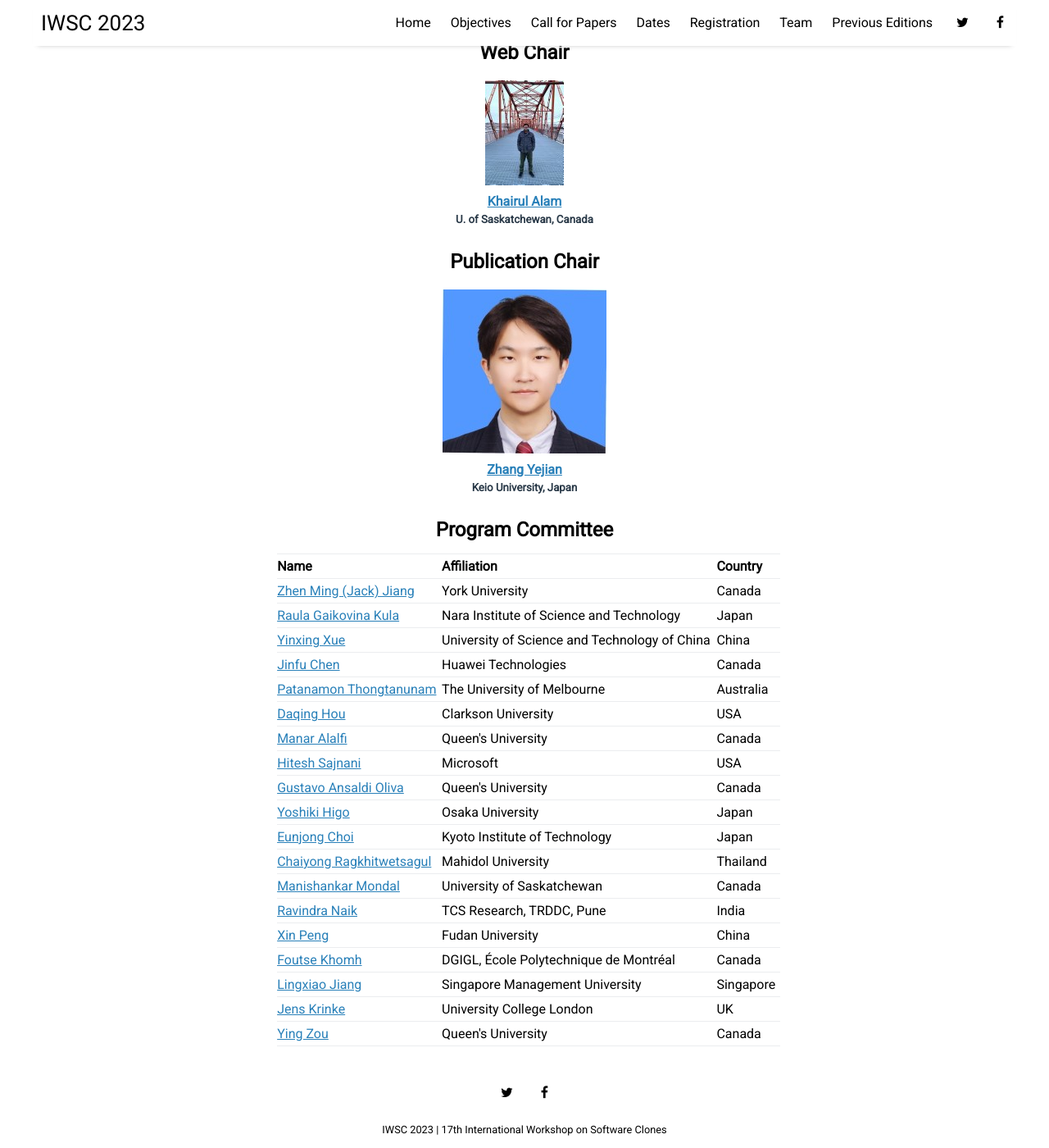
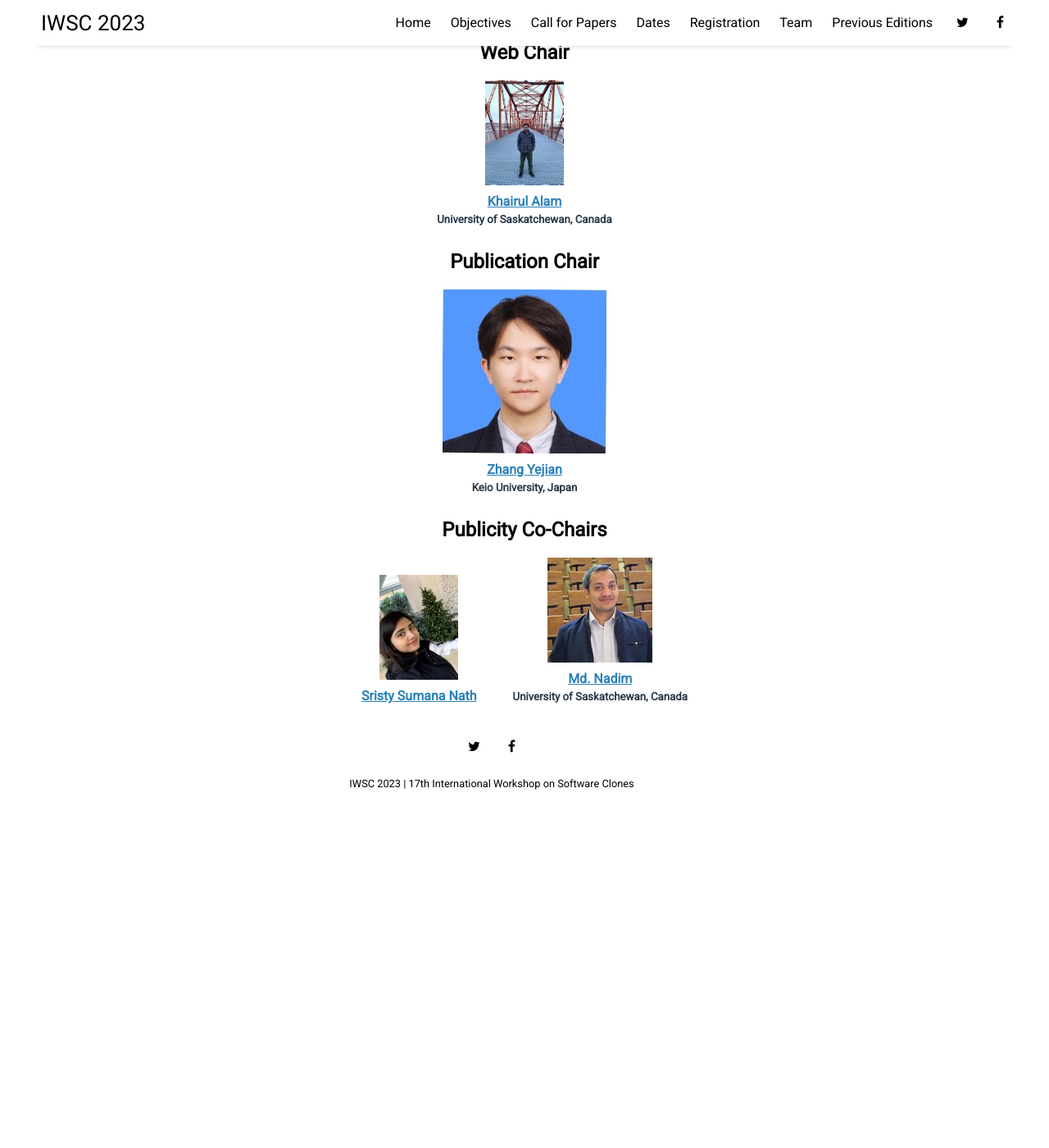
Before and after one commit to iwsc2023/iwsc2023.github.io, a Jekyll site: the page built from pages/team.html, in a window 1280 px wide and 1400 px high, scrolled down 1227 px. Shown: the whole window at 82% size. Built offline with Jekyll 4.4.1, drawn with Linux system fonts in a browser that asks for light colours; nearby versions of some CDN libraries; after the commit the page ends 2221 px from its top, so only the background shows below that; some of the changed text lies outside the part shown.

Commit message:
Update team.html

```diff
--- a/pages/team.html
+++ b/pages/team.html
@@ -82,6 +82,20 @@
 </div>
 
 <div class="team_member">
+  <h2>Publicity Co-Chairs</h2>
+  <div class="individual">
+    <img src="/assets/img/sristy.jpg" />
+    <h4><a href="https://www.linkedin.com/in/sristy-sumana-nath-82299a52/">Sristy Sumana Nath</a></h4>
+    <h5University of Saskatchewan, Canada</h5>
+  </div>
+  <div class="individual">
+    <img src="/assets/img/Md-Nadim.jpg" />
+    <h4><a href="https://www.researchgate.net/profile/Md-Nadim"> Md.  Nadim</a></h4>
+    <h5>University of Saskatchewan, Canada</h5>
+  </div>
+</div>
+<!-- Commenting PC comitte -->
+<!-- <div class="team_member">
 
   <h2>Program Committee</h2>
 
@@ -192,4 +206,5 @@
       </tbody>
     </table>
   </div>
+-->
 </div>
```
Also changed, not shown: other parts of pages/team.html (+2 -2 lines).
